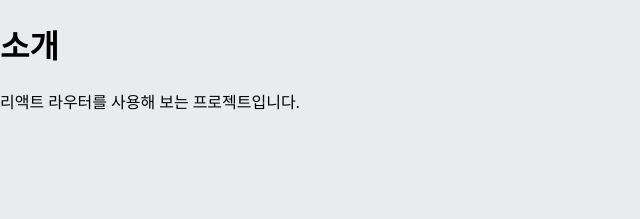
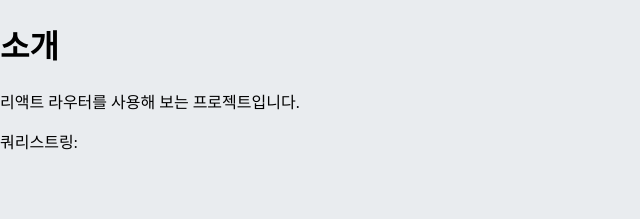
Before and after one commit to bnitech/technique-for-dealing-with-react, a React app: page /about in a window 1280 px wide. Shown: the top 219 px of the page, without its empty margins (0-640 px from the left). Built offline with nearby package versions, Linux system fonts and the light colour scheme.

Commit message:
[dongbin] #13.4.2

```diff
--- a/src/pages/About.tsx
+++ b/src/pages/About.tsx
@@ -1,10 +1,15 @@
+import { useLocation } from 'react-router-dom';
+import { Path } from 'history';
+
 const About = () => {
+  const location: Path = useLocation();
   return (
     <div>
       <h1>소개</h1>
       <p>리액트 라우터를 사용해 보는 프로젝트입니다.</p>
+      <p>쿼리스트링: {location.search}</p>
     </div>
-  )
-}
+  );
+};
 
 export default About;
```
